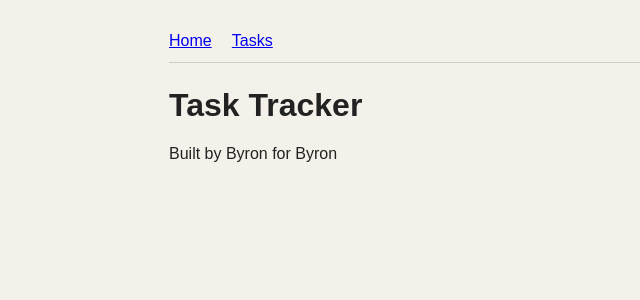
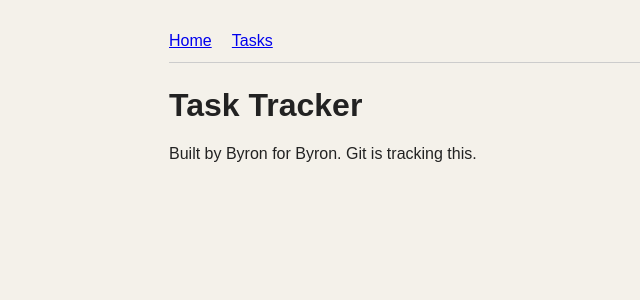
Before and after one commit to Byr0n-o/task-tracker, a Flask app: page / in a window 1280 px wide. Shown: the top 300 px of the page, without its empty margins (151-791 px from the left). Run offline with Flask 3, Linux system fonts and the light colour scheme.

Commit message:
Update to home page greeting

```diff
--- a/templates/home.html
+++ b/templates/home.html
@@ -4,5 +4,5 @@
 
 {% block content %}
     <h1>Task Tracker</h1>
-    <p> Built by Byron for Byron</p>
+    <p> Built by Byron for Byron. Git is tracking this. </p>
 {% endblock %}
```
